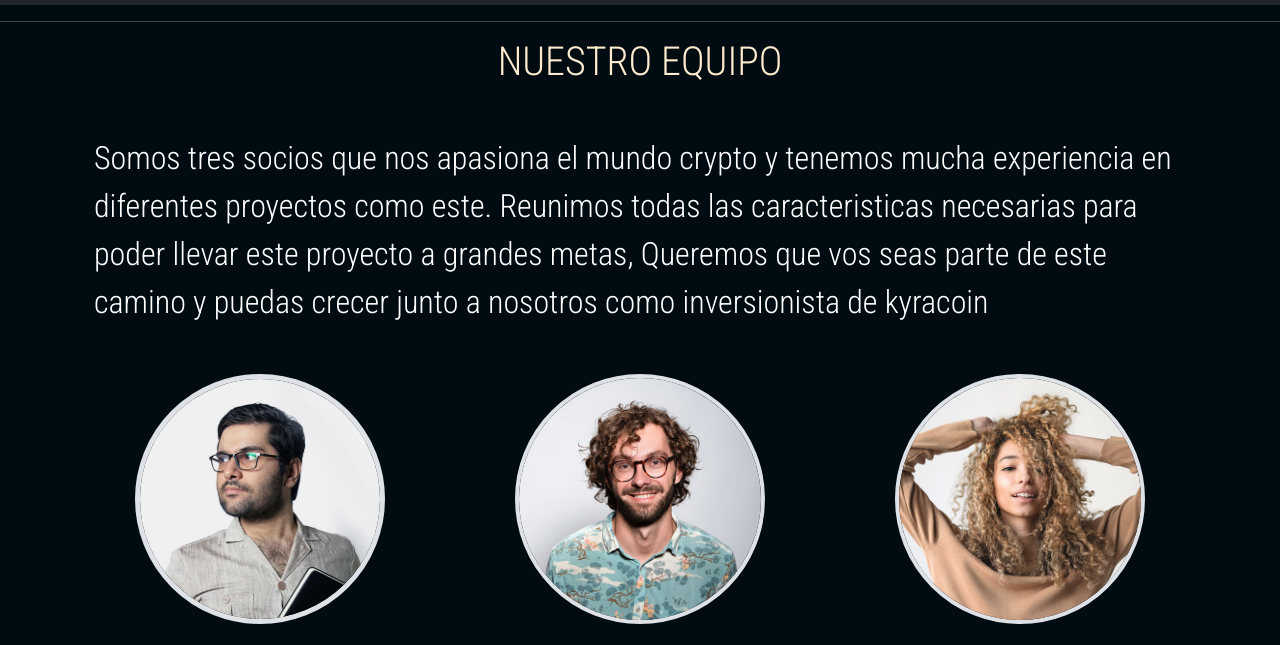
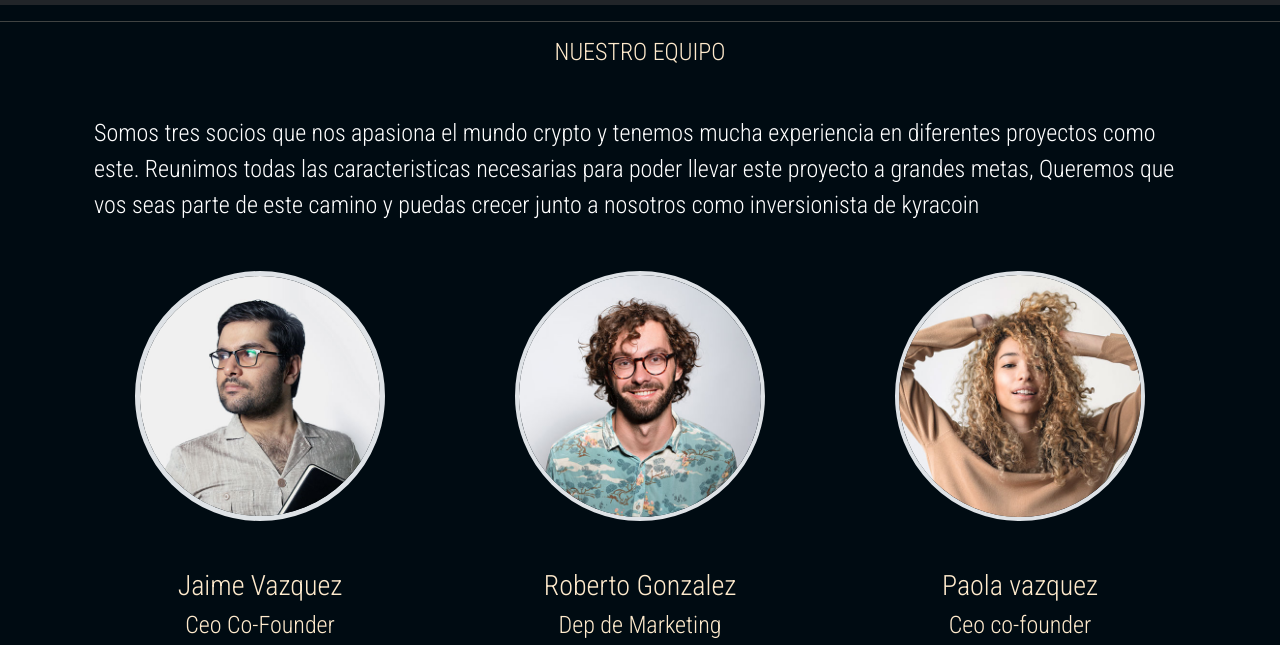
Before and after one commit to EmanuelADiPilato/Kyracoin-v1.1, a website: page paginas/nosotros.html in a window 1280 px wide. Shown: the part 99-744 px from the top of the page. Drawn offline with nearby package versions, Linux system fonts and the light colour scheme.

Commit message:
3° entrega proyecto final

```diff
--- a/paginas/nosotros.html
+++ b/paginas/nosotros.html
@@ -57,12 +57,12 @@
 
 
 <section>
-  <div class="container">
+  <div class="container ">
     <div class="text-center mb-5">
-        <h1>NUESTRO EQUIPO</h1>
+        <h1 class="titlenosotros">NUESTRO EQUIPO</h1>
     </div>
       <div class="container mb-5">
-           <p class="fs-2 text-parrafos">Somos tres socios que nos apasiona el mundo crypto y tenemos mucha experiencia en diferentes proyectos como este.
+           <p class="fs-2 text-parrafos fs-4 infonosotros">Somos tres socios que nos apasiona el mundo crypto y tenemos mucha experiencia en diferentes proyectos como este.
            Reunimos todas las caracteristicas necesarias para poder llevar este proyecto a grandes metas,
            Queremos que vos seas parte de este camino y puedas crecer junto a nosotros como inversionista de kyracoin<p>
       </div>
--- a/scss/style.scss
+++ b/scss/style.scss
@@ -102,6 +102,16 @@
 .titleMeta{
 	font-size: $fonttitlem;
 }
+.titlenosotros{
+	font-size: $fonttitlem;
+}
+.infonosotros{
+	font-size: $fontsizepm;
+}
+.inforedes{
+	font-size: $fontsizepm;
+}
+
 .boton {
 	&:hover {
 		color: rgb(161, 10, 10);
@@ -112,6 +122,11 @@
 .listcompra {
 	font-size: 25px;
 	font-weight: bold;
+}
+section {
+	.section_buy li{
+	font-size: $fontsizepm;
+	}
 }
 section {
 	#contact {
@@ -177,6 +192,9 @@
 	.main__parrafo {
 		font-size: $fontsizep;
 	}
+	.infonosotros{
+		font-size: 1.5em;
+	}
 }
 @media screen and (max-width: 767px) {
 	.compraApe {
```
Also changed, not shown: package.json (+9 -4 lines), paginas/comprarkyracoin.html (+3 -3 lines), paginas/redes.html (+1 -1 lines), css/style.css.
